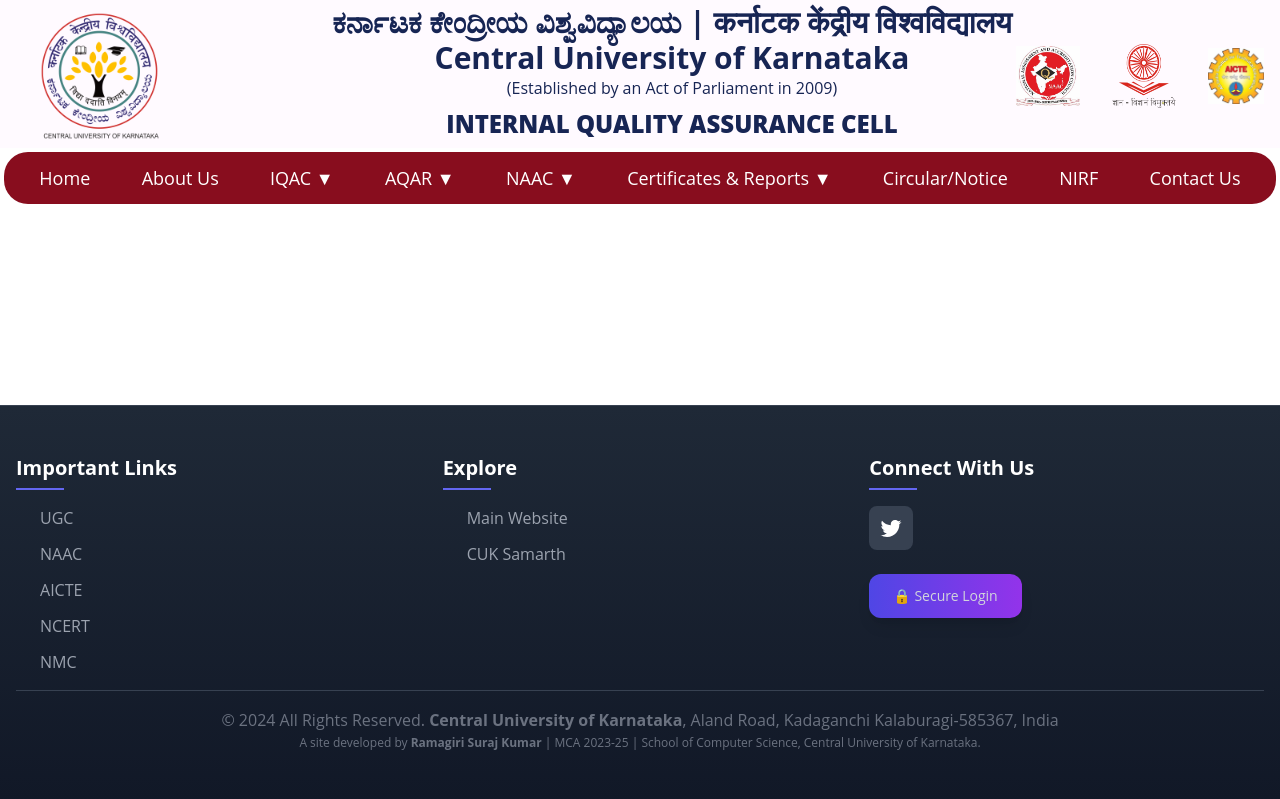
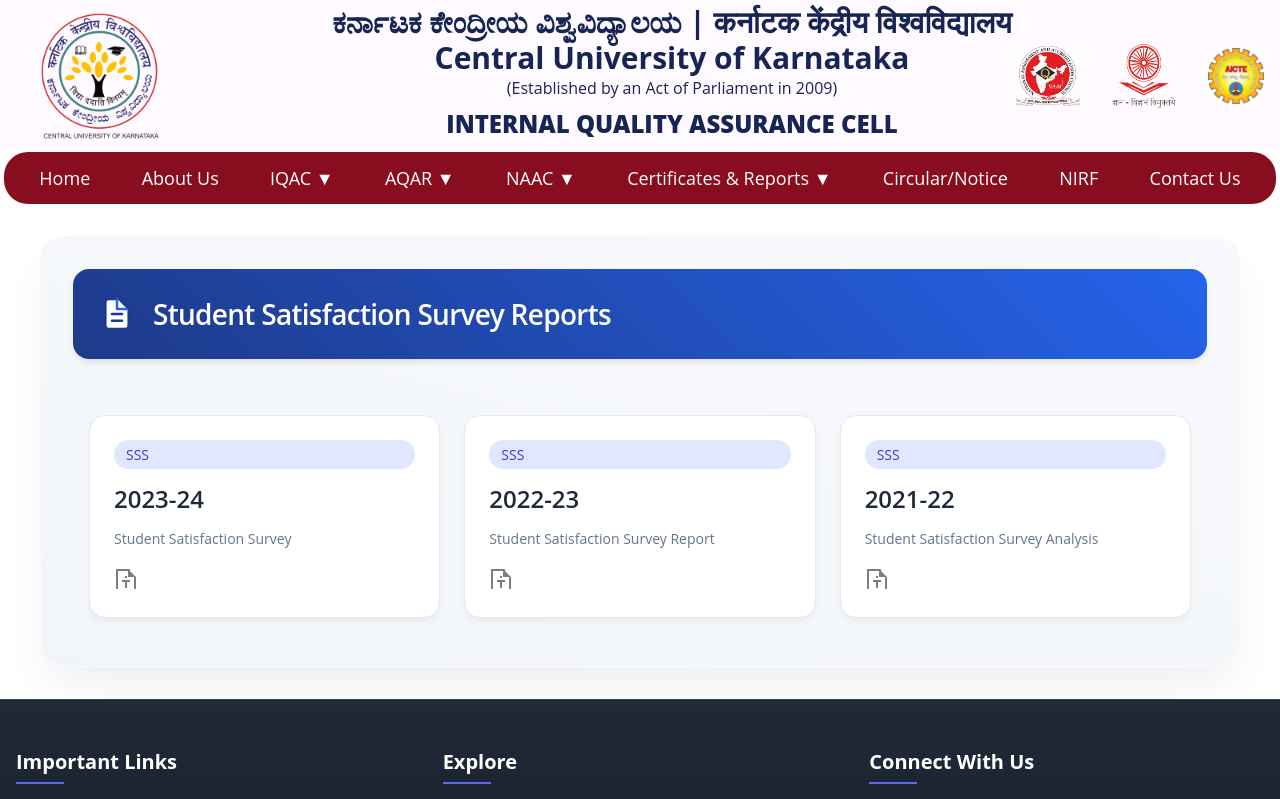
Before and after one commit to surajbi2/cuk-frontend, a Vue app in the folder frontend/: page /student-survey in a window 1280 px wide. Shown: the top 799 px of the page. Built offline with nearby package versions, Linux system fonts and the light colour scheme; no server answers.

Commit message:
added studentsurvey page

```diff
--- a/frontend/src/components/Navbar.vue
+++ b/frontend/src/components/Navbar.vue
@@ -129,11 +129,10 @@
               SSR - 2024
             </a>
           </li>
-          <li>
-            <a href="https://cuk.ac.in/CUK-IQAC/studentsaf.php" @click="closeMenu"
-              class="block relative hover:text-white no-underline px-4 py-1 hover:before:scale-x-75 before:scale-x-0 before:origin-left before:content-[''] before:absolute before:bottom-0 before:left-5 before:right-0 before:h-0.5 before:bg-white before:transition-transform before:duration-300 before:ease-linear" target="_blank">
+          <li>            <router-link to="/student-survey" @click="closeMenu"
+              class="block relative hover:text-white no-underline px-4 py-1 hover:before:scale-x-75 before:scale-x-0 before:origin-left before:content-[''] before:absolute before:bottom-0 before:left-5 before:right-0 before:h-0.5 before:bg-white before:transition-transform before:duration-300 before:ease-linear">
               Student Satisfaction Survey
-            </a>
+            </router-link>
           </li>
           <li>
             <a href="https://cuk.ac.in/CUK-IQAC/pdf/Teachers%20Satisfaction%20Survey.pdf" @click="closeMenu"
--- a/frontend/src/router/index.js
+++ b/frontend/src/router/index.js
@@ -7,6 +7,7 @@
 import AboutUs from '../views/AboutUs.vue';
 import ContactUs from '../views/ContactUs.vue';
 import Nirf from '../views/Nirf.vue';
+import StudentSurvey from '../views/StudentSurvey.vue';
 import CommitteeMembers from '../views/Committee-members.vue';
 import Gallery from '../views/Gallery.vue';
 import MomUpload from '../components/MomUpload.vue';
@@ -23,6 +24,7 @@
     { path: '/contact-us', name: 'ContactUs', component: ContactUs },
     { path: '/notices', name: 'Notices', component: Notices },
     { path: '/Nirf', name: 'Nirf', component: Nirf },
+    { path: '/student-survey', name: 'StudentSurvey', component: StudentSurvey },
     { path: '/CommitteeMembers', name: 'CommitteeMembers', component: CommitteeMembers },
     { path: '/Gallery', name: 'Gallery', component: Gallery },
     { path: '/m-o-m', name: 'minutes-of-meeting', component: MomUpload, meta: { requiresAuth: true } },
--- /dev/null
+++ b/frontend/src/views/StudentSurvey.vue
@@ -0,0 +1,297 @@
+<template>
+  <div class="survey-container">
+    <div class="survey-header">
+      <div class="flex items-center gap-4">
+        <svg class="document-icon" viewBox="0 0 24 24" fill="white" stroke="currentColor" stroke-width="1.5" stroke-linecap="round" stroke-linejoin="round">
+          <path d="M9 12h6m-6 4h6m2 5H7a2 2 0 01-2-2V5a2 2 0 012-2h5.586a1 1 0 01.707.293l5.414 5.414a1 1 0 01.293.707V19a2 2 0 01-2 2z"/>
+          <path d="M12 3v6h6" class="text-blue-600"/>
+        </svg>
+        <h1>Student Satisfaction Survey Reports</h1>
+      </div>
+
+      <button v-if="isAdmin" @click="showUploadForm = !showUploadForm"
+              class="flex items-center gap-2 px-4 py-2 text-sm font-medium text-white bg-white/10 hover:bg-white/20 rounded-lg transition-colors">
+        <svg class="w-5 h-5" fill="none" stroke="currentColor" viewBox="0 0 24 24">
+          <path stroke-linecap="round" stroke-linejoin="round" stroke-width="2" d="M12 4v16m8-8H4"/>
+        </svg>
+        Upload Survey Report
+      </button>
+    </div>
+
+    <!-- Upload Form -->
+    <div v-if="isAdmin && showUploadForm" class="mb-8 bg-white p-6 rounded-xl shadow-lg">
+      <h2 class="text-xl font-semibold text-gray-800 mb-4">Upload Survey Report</h2>
+      <form @submit.prevent="handleUpload" class="space-y-4">
+        <div>
+          <label class="block text-sm font-medium text-gray-700">Title</label>
+          <input v-model="uploadForm.title" type="text" required
+                 class="mt-1 block w-full rounded-md border border-gray-300 px-3 py-2 text-gray-900 focus:border-indigo-500 focus:ring-indigo-500 sm:text-sm"/>
+        </div>
+
+        <div>
+          <label class="block text-sm font-medium text-gray-700">Year</label>
+          <input v-model="uploadForm.year" type="text" required placeholder="YYYY-YY"
+                 class="mt-1 block w-full rounded-md border border-gray-300 px-3 py-2 text-gray-900 focus:border-indigo-500 focus:ring-indigo-500 sm:text-sm"/>
+        </div>
+
+        <div>
+          <label class="block text-sm font-medium text-gray-700">Survey File (PDF)</label>
+          <input type="file" @change="handleFileChange" accept=".pdf" required
+                 class="mt-1 block w-full rounded-md border border-gray-300 px-3 py-2 text-gray-900 focus:border-indigo-500 focus:ring-indigo-500 sm:text-sm"/>
+        </div>
+
+        <div class="flex justify-end gap-3">
+          <button type="button" @click="showUploadForm = false"
+                  class="px-4 py-2 text-sm font-medium text-gray-700 hover:bg-gray-50 rounded-lg transition-colors">
+            Cancel
+          </button>
+          <button type="submit"
+                  class="px-4 py-2 text-sm font-medium text-white bg-indigo-600 hover:bg-indigo-700 rounded-lg transition-colors">
+            Upload Report
+          </button>
+        </div>
+      </form>
+    </div>
+
+    <!-- Reports Grid -->
+    <div class="grid-container">
+      <a v-for="(item, index) in surveys"
+         :key="index"
+         :href="item.link"
+         target="_blank"
+         class="report-card"
+         :style="`--hue: ${index * 40}`">
+        <div class="card-content">
+          <span class="year-badge">{{ item.type }}</span>
+          <span class="report-year">{{ item.year }}</span>
+          <div class="description">{{ item.description }}</div>
+          <svg class="pdf-icon" viewBox="0 0 24 24">
+            <path d="M14 2v6h6v12H4V2h10m2-2H2v20h20V8l-6-6z"/>
+            <path d="M16 13h-3v6h-2v-6H8v-2h8v2zM11 7h2v2h-2z"/>
+          </svg>
+        </div>
+      </a>
+    </div>
+  </div>
+</template>
+
+<script>
+import { API_PATH } from '../path/apiPath';
+import axios from 'axios';
+
+export default {
+  name: "StudentSurvey",
+  data() {
+    return {
+      isAdmin: false,
+      showUploadForm: false,
+      uploadForm: {
+        title: '',
+        year: '',
+        file: null
+      },
+      surveys: [
+        {
+          type: 'SSS',
+          year: '2023-24',
+          description: 'Student Satisfaction Survey',
+          link: 'https://cuk.ac.in/CUK-IQAC/studentsaf.php'
+        },
+        {
+          type: 'SSS',
+          year: '2022-23',
+          description: 'Student Satisfaction Survey Report',
+          link: 'https://cuk.ac.in/CUK-IQAC/pdf/Student%20Satisfaction%20Survey%202022-23.pdf'
+        },
+        {
+          type: 'SSS',
+          year: '2021-22',
+          description: 'Student Satisfaction Survey Analysis',
+          link: 'https://cuk.ac.in/CUK-IQAC/pdf/SSS%202021-22.pdf'
+        }
+      ]
+    };
+  },
+  methods: {
+    async checkAdminStatus() {
+      try {
+        const token = sessionStorage.getItem('userToken');
+        if (token) {
+          const response = await axios.get(`${API_PATH}/api/auth/check-admin`, {
+            headers: { Authorization: token }
+          });
+          this.isAdmin = response.data.isAdmin;
+        }
+      } catch (error) {
+        console.error('Error checking admin status:', error);
+      }
+    },
+    handleFileChange(event) {
+      this.uploadForm.file = event.target.files[0];
+    },
+    async handleUpload() {
+      try {
+        const formData = new FormData();
+        formData.append('file', this.uploadForm.file);
+        formData.append('title', this.uploadForm.title);
+        formData.append('year', this.uploadForm.year);
+
+        await axios.post(`${API_PATH}/api/surveys/upload`, formData, {
+          headers: {
+            Authorization: sessionStorage.getItem('userToken'),
+            'Content-Type': 'multipart/form-data'
+          }
+        });
+
+        // Clear form and hide it
+        this.uploadForm = { title: '', year: '', file: null };
+        this.showUploadForm = false;
+
+        // Refresh survey list
+        await this.fetchSurveys();
+
+      } catch (error) {
+        console.error('Upload error:', error);
+        alert('Failed to upload survey report. Please try again.');
+      }
+    },
+    async fetchSurveys() {
+      try {
+        const response = await axios.get(`${API_PATH}/api/surveys`);
+        this.surveys = response.data;
+      } catch (error) {
+        console.error('Error fetching surveys:', error);
+      }
+    }
+  },
+  mounted() {
+    this.checkAdminStatus();
+    this.fetchSurveys();
+  }
+};
+</script>
+
+<style scoped>
+.survey-container {
+  background: linear-gradient(195deg, #f8f9fc 0%, #f1f5f9 100%);
+  border: 1px solid rgba(255, 255, 255, 0.3);
+  border-radius: 1.5rem;
+  padding: 2rem;
+  box-shadow: 0 25px 50px -12px rgba(0, 0, 0, 0.08);
+  backdrop-filter: blur(12px);
+  max-width: 1200px;
+  margin: 2rem auto;
+}
+
+.survey-header {
+  display: flex;
+  align-items: center;
+  justify-content: space-between;
+  margin-bottom: 2.5rem;
+  padding: 1.5rem;
+  background: linear-gradient(45deg, #1e3a8a 0%, #2563eb 100%);
+  border-radius: 1rem;
+  color: white;
+  box-shadow: 0 4px 6px -1px rgba(0, 0, 0, 0.1);
+}
+
+.survey-header h1 {
+  font-size: 1.75rem;
+  font-weight: 600;
+  letter-spacing: -0.025em;
+  margin: 0;
+}
+
+.document-icon {
+  width: 2.5rem;
+  height: 2.5rem;
+  stroke: #1e3a8a;
+}
+
+.document-icon .text-blue-600 {
+  stroke: #2563eb;
+}
+
+.grid-container {
+  display: grid;
+  grid-template-columns: repeat(auto-fit, minmax(280px, 1fr));
+  gap: 1.5rem;
+  padding: 1rem;
+}
+
+.report-card {
+  position: relative;
+  background: white;
+  border-radius: 1rem;
+  padding: 1.5rem;
+  transition: all 0.3s ease;
+  border: 1px solid #e5e7eb;
+  text-decoration: none;
+  color: inherit;
+  box-shadow: 0 4px 6px -1px rgba(0, 0, 0, 0.05);
+}
+
+.report-card:hover {
+  transform: translateY(-4px);
+  box-shadow: 0 20px 25px -5px rgba(0, 0, 0, 0.1);
+  background: linear-gradient(135deg,
+    hsl(var(--hue), 70%, 98%) 0%,
+    hsl(var(--hue), 70%, 95%) 100%
+  );
+}
+
+.card-content {
+  display: flex;
+  flex-direction: column;
+  gap: 0.75rem;
+}
+
+.year-badge {
+  display: inline-block;
+  padding: 0.25rem 0.75rem;
+  background-color: #e0e7ff;
+  color: #4338ca;
+  border-radius: 9999px;
+  font-size: 0.875rem;
+  font-weight: 500;
+}
+
+.report-year {
+  font-size: 1.5rem;
+  font-weight: 600;
+  color: #1e293b;
+}
+
+.description {
+  font-size: 0.875rem;
+  color: #64748b;
+  line-height: 1.25rem;
+}
+
+.pdf-icon {
+  width: 1.5rem;
+  height: 1.5rem;
+  fill: currentColor;
+  opacity: 0.5;
+  margin-top: 0.5rem;
+}
+
+@media (max-width: 640px) {
+  .survey-container {
+    margin: 1rem;
+    padding: 1rem;
+  }
+
+  .survey-header {
+    padding: 1rem;
+  }
+
+  .survey-header h1 {
+    font-size: 1.25rem;
+  }
+
+  .grid-container {
+    grid-template-columns: 1fr;
+  }
+}
+</style>
```
